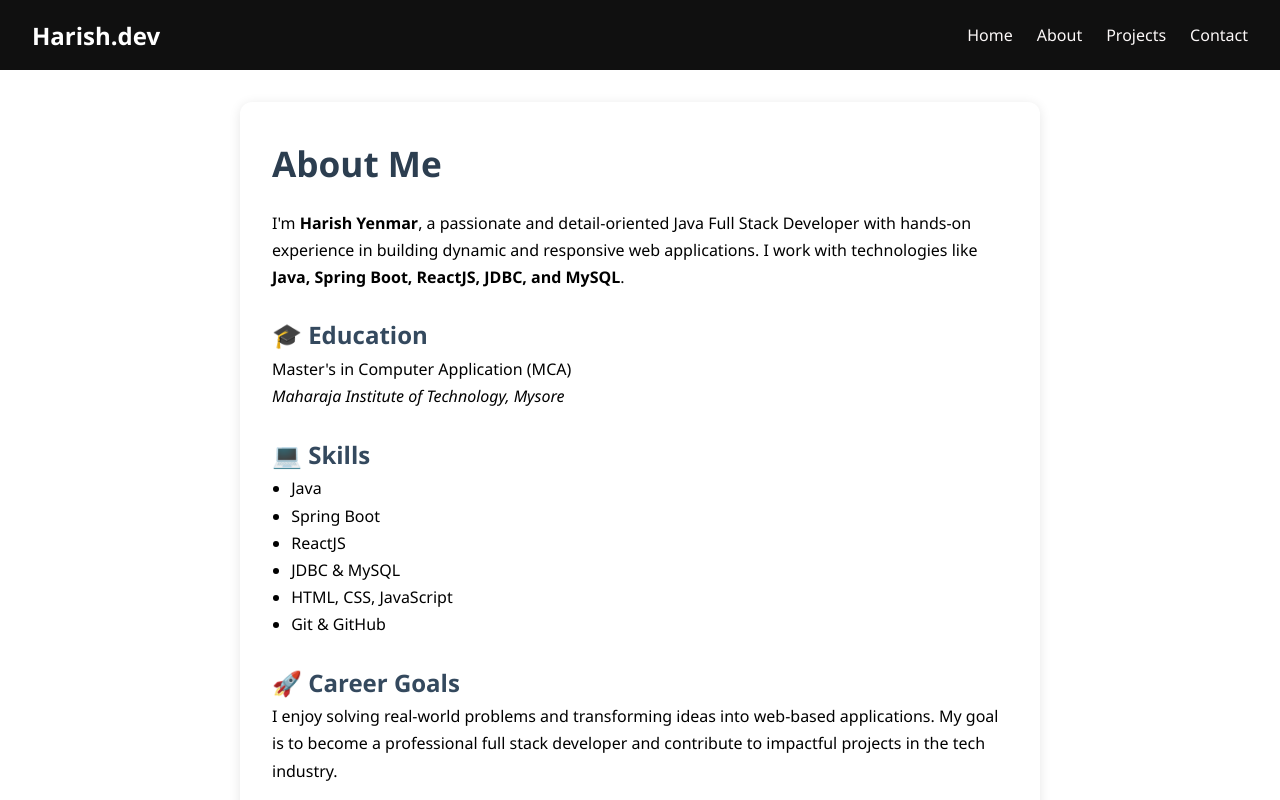
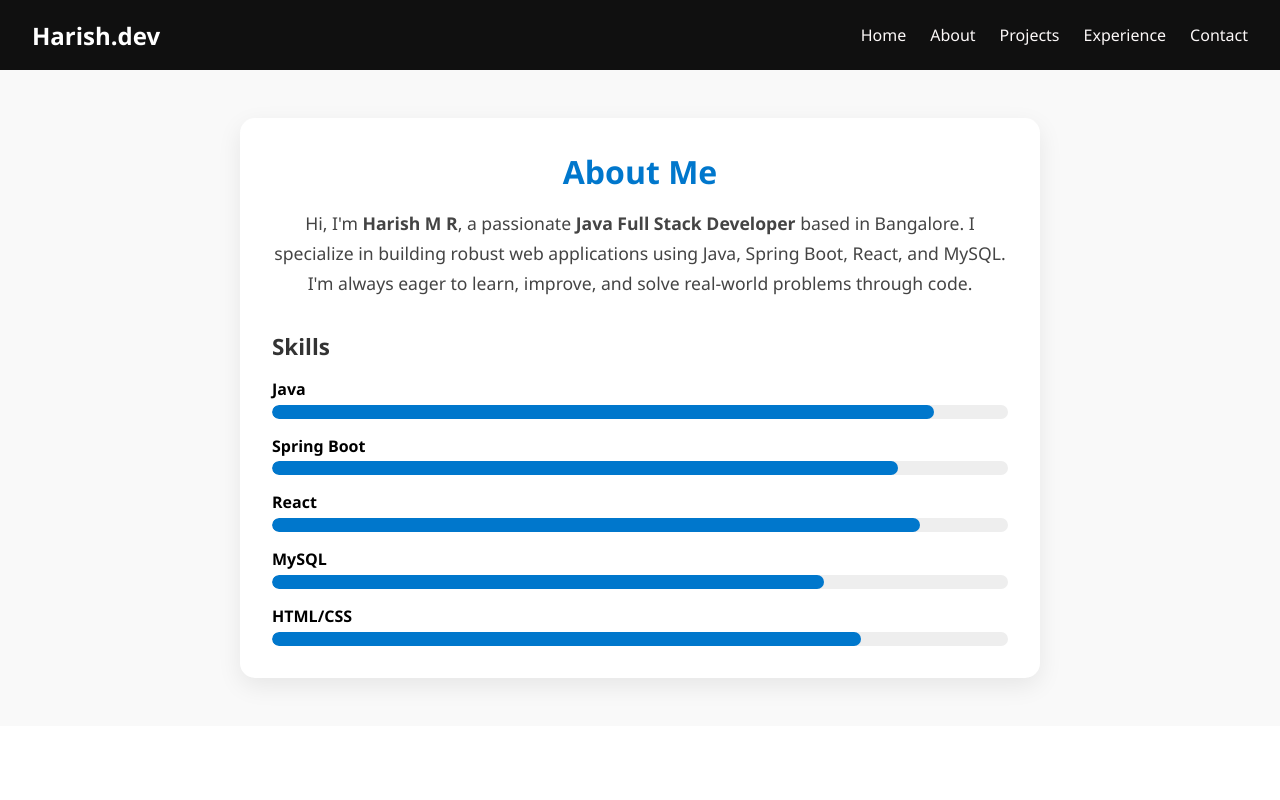
Before and after one commit to Harishmr2002/My-Portfolio, a React (Vite) app in the folder portfolio/: page /about in a window 1280 px wide. Shown: the top 800 px of the page. Built offline with nearby package versions, Linux system fonts and the light colour scheme.

Commit message:
Added Experience and Contact sections

```diff
--- a/portfolio/src/App.jsx
+++ b/portfolio/src/App.jsx
@@ -5,6 +5,7 @@ import About from "./pages/About";
 import Projects from "./pages/Projects";
 import Contact from "./pages/Contact";
 import Navbar from "./components/Navbar"; // ✅ You missed this import
+import Experience from "./pages/Experience";
 
 function App() {
   return (
@@ -14,6 +15,7 @@ function App() {
         <Route path="/" element={<Home />} />
         <Route path="/about" element={<About />} />
         <Route path="/projects" element={<Projects />} />
+        <Route path="/experience" element={<Experience />} />
         <Route path="/contact" element={<Contact />} />
       </Routes>
     </Router>
--- a/portfolio/src/components/Navbar.jsx
+++ b/portfolio/src/components/Navbar.jsx
@@ -33,7 +33,9 @@ function Navbar() {
               <NavLink to="/" className="nav-link" onClick={() => setMenuOpen(false)}>Home</NavLink>
               <NavLink to="/about" className="nav-link" onClick={() => setMenuOpen(false)}>About</NavLink>
               <NavLink to="/projects" className="nav-link" onClick={() => setMenuOpen(false)}>Projects</NavLink>
+              <NavLink to="/contact" className="nav-link" onClick={() => setMenuOpen(false)}>Experience</NavLink>
               <NavLink to="/contact" className="nav-link" onClick={() => setMenuOpen(false)}>Contact</NavLink>
+
             </div>
           )}
         </>
@@ -42,7 +44,9 @@ function Navbar() {
           <NavLink to="/" className="nav-link">Home</NavLink>
           <NavLink to="/about" className="nav-link">About</NavLink>
           <NavLink to="/projects" className="nav-link">Projects</NavLink>
+          <NavLink to="/experience" className="nav-link">Experience</NavLink>
           <NavLink to="/contact" className="nav-link">Contact</NavLink>
+
         </div>
       )}
     </nav>
--- a/portfolio/src/pages/About.css
+++ b/portfolio/src/pages/About.css
@@ -1,39 +1,79 @@
-.about-container {
-  max-width: 800px;
-  margin: 2rem auto;
-  padding: 2rem;
-  background-color: #ffffff;
-  border-radius: 12px;
-  box-shadow: 0 2px 12px rgba(0, 0, 0, 0.1);
-  line-height: 1.7;
+.about-section {
+  background: #f9f9f9;
+  padding: 3rem 1rem;
+  display: flex;
+  justify-content: center;
 }
 
-.about-container h1 {
-  font-size: 2.2rem;
-  margin-bottom: 1rem;
-  color: #2c3e50;
+.about-card {
+  background: white;
+  border-radius: 15px;
+  box-shadow: 0 8px 24px rgba(0, 0, 0, 0.08);
+  padding: 2rem;
+  max-width: 800px;
+  width: 100%;
 }
 
-.about-container h2 {
-  margin-top: 1.5rem;
-  color: #34495e;
+.title {
+  font-size: 2rem;
+  margin-bottom: 1rem;
+  color: #0077cc;
+  text-align: center;
 }
 
-.about-container ul {
-  padding-left: 1.2rem;
+.intro {
+  font-size: 1.1rem;
+  color: #444;
+  line-height: 1.7;
+  margin-bottom: 2rem;
+  text-align: center;
 }
 
-.resume-button {
-  display: inline-block;
-  margin-top: 2rem;
-  padding: 10px 20px;
-  background-color: #2e86de;
-  color: white;
-  text-decoration: none;
-  border-radius: 6px;
-  transition: background 0.3s ease;
+.subtitle {
+  font-size: 1.4rem;
+  margin-bottom: 1rem;
+  color: #333;
 }
 
-.resume-button:hover {
-  background-color: #1b4f72;
+.skills-grid {
+  display: flex;
+  flex-direction: column;
+  gap: 1rem;
 }
+
+.skill-box span {
+  font-weight: bold;
+  margin-bottom: 0.3rem;
+  display: inline-block;
+}
+
+.bar {
+  background: #eee;
+  border-radius: 20px;
+  overflow: hidden;
+  height: 14px;
+}
+
+.bar-fill {
+  height: 100%;
+  background: #0077cc;
+  border-radius: 20px;
+  width: 0;
+  animation: growBar 1s forwards;
+}
+
+.bar-fill.java { width: 90%; }
+.bar-fill.spring { width: 85%; }
+.bar-fill.react { width: 88%; }
+.bar-fill.mysql { width: 75%; }
+.bar-fill.html { width: 80%; }
+
+@keyframes growBar {
+  from { width: 0; }
+}
+
+@media (max-width: 768px) {
+  .about-card {
+    padding: 1.5rem;
+  }
+}
--- a/portfolio/src/pages/About.jsx
+++ b/portfolio/src/pages/About.jsx
@@ -1,48 +1,42 @@
 import React from "react";
 import "./About.css";
 
-const About = () => {
+function About() {
   return (
-    <div className="about-container">
-      <h1>About Me</h1>
-      <p>
-        I'm <strong>Harish Yenmar</strong>, a passionate and detail-oriented Java Full Stack Developer with hands-on experience in building dynamic and responsive web applications.
-        I work with technologies like <strong>Java, Spring Boot, ReactJS, JDBC, and MySQL</strong>.
-      </p>
+    <section className="about-section">
+      <div className="about-card">
+        <h2 className="title">About Me</h2>
 
-      <h2>🎓 Education</h2>
-      <p>
-        Master's in Computer Application (MCA) <br />
-        <em>Maharaja Institute of Technology, Mysore</em>
-      </p>
+        <p className="intro">
+          Hi, I'm <strong>Harish M R</strong>, a passionate <strong>Java Full Stack Developer</strong> based in Bangalore. I specialize in building robust web applications using Java, Spring Boot, React, and MySQL. I'm always eager to learn, improve, and solve real-world problems through code.
+        </p>
 
-      <h2>💻 Skills</h2>
-      <ul>
-        <li>Java</li>
-        <li>Spring Boot</li>
-        <li>ReactJS</li>
-        <li>JDBC & MySQL</li>
-        <li>HTML, CSS, JavaScript</li>
-        <li>Git & GitHub</li>
-      </ul>
-
-      <h2>🚀 Career Goals</h2>
-      <p>
-        I enjoy solving real-world problems and transforming ideas into web-based applications.
-        My goal is to become a professional full stack developer and contribute to impactful projects in the tech industry.
-      </p>
-
-      <h2>🎯 Hobbies</h2>
-      <p>
-        Apart from coding, I love exploring new tech tools, watching movies, and creating educational content on YouTube.
-      </p>
-
-      {/* Optional Resume Download */}
-      <a href="/Harish_Yenmar_Resume.pdf" download className="resume-button">
-        📄 Download Resume
-      </a>
-    </div>
+        <h3 className="subtitle">Skills</h3>
+        <div className="skills-grid">
+          <div className="skill-box">
+            <span>Java</span>
+            <div className="bar"><div className="bar-fill java"></div></div>
+          </div>
+          <div className="skill-box">
+            <span>Spring Boot</span>
+            <div className="bar"><div className="bar-fill spring"></div></div>
+          </div>
+          <div className="skill-box">
+            <span>React</span>
+            <div className="bar"><div className="bar-fill react"></div></div>
+          </div>
+          <div className="skill-box">
+            <span>MySQL</span>
+            <div className="bar"><div className="bar-fill mysql"></div></div>
+          </div>
+          <div className="skill-box">
+            <span>HTML/CSS</span>
+            <div className="bar"><div className="bar-fill html"></div></div>
+          </div>
+        </div>
+      </div>
+    </section>
   );
-};
+}
 
 export default About;
--- /dev/null
+++ b/portfolio/src/pages/Contact.css
@@ -0,0 +1,70 @@
+.contact-section {
+  padding: 3rem 2rem;
+  text-align: center;
+  background-color: #f9f9f9;
+  min-height: 80vh;
+}
+
+.contact-title {
+  font-size: 2.5rem;
+  margin-bottom: 0.5rem;
+  color: #0077cc;
+}
+
+.contact-subtitle {
+  font-size: 1.2rem;
+  color: #555;
+  margin-bottom: 2rem;
+}
+
+/* Contact Info */
+.contact-info {
+  margin-bottom: 2rem;
+  font-size: 1.1rem;
+  color: #333;
+}
+
+.contact-info a {
+  color: #0077cc;
+  text-decoration: none;
+}
+
+.contact-info a:hover {
+  text-decoration: underline;
+}
+
+/* Form */
+.contact-form {
+  max-width: 600px;
+  margin: 0 auto;
+  display: flex;
+  flex-direction: column;
+  gap: 1rem;
+}
+
+.contact-form input,
+.contact-form textarea {
+  padding: 1rem;
+  font-size: 1rem;
+  border-radius: 8px;
+  border: 1px solid #ccc;
+  width: 100%;
+  resize: vertical;
+}
+
+.contact-form button {
+  padding: 0.75rem;
+  background-color: #0077cc;
+  color: white;
+  font-size: 1.1rem;
+  font-weight: bold;
+  border: none;
+  border-radius: 8px;
+  cursor: pointer;
+  transition: 0.3s;
+}
+
+.contact-form button:hover {
+  background-color: #005fa3;
+  transform: scale(1.03);
+}
--- /dev/null
+++ b/portfolio/src/pages/Experience.css
@@ -0,0 +1,62 @@
+.experience-section {
+  padding: 3rem 1.5rem;
+  background-color: #f5f7fa;
+  color: #333;
+  font-family: 'Segoe UI', sans-serif;
+}
+
+.experience-title {
+  text-align: center;
+  font-size: 2.5rem;
+  margin-bottom: 2rem;
+  color: #0b3558;
+}
+
+.experience-item {
+  background: #ffffff;
+  border-left: 5px solid #0077cc;
+  padding: 1.5rem 2rem;
+  margin: 1.5rem auto;
+  max-width: 750px;
+  box-shadow: 0 4px 10px rgba(0, 0, 0, 0.05);
+  border-radius: 10px;
+  transition: transform 0.3s ease;
+}
+
+.experience-item:hover {
+  transform: translateY(-5px);
+}
+
+.experience-header {
+  display: flex;
+  justify-content: space-between;
+  align-items: center;
+  margin-bottom: 0.3rem;
+}
+
+.role {
+  font-size: 1.3rem;
+  font-weight: 600;
+  color: #0077cc;
+}
+
+.duration {
+  font-size: 0.95rem;
+  color: #666;
+}
+
+.company {
+  font-size: 1rem;
+  font-weight: 500;
+  margin-bottom: 1rem;
+  color: #333;
+}
+
+.experience-list {
+  padding-left: 1.2rem;
+  line-height: 1.7;
+}
+
+.experience-list li {
+  margin-bottom: 0.6rem;
+}
--- /dev/null
+++ b/portfolio/src/pages/Experience.jsx
@@ -0,0 +1,26 @@
+import React from "react";
+import "./Experience.css";
+
+function Experience() {
+  return (
+    <section className="experience-section">
+      <h2 className="experience-title">Professional Experience</h2>
+
+      <div className="experience-item">
+        <div className="experience-header">
+          <h3 className="role">Java Full Stack Intern</h3>
+          <span className="duration">Feb 2025 – Present</span>
+        </div>
+        <p className="company">Skyllx Technologies Pvt Ltd · Bengaluru</p>
+        <ul className="experience-list">
+          <li>Developed responsive web applications using Java, Spring Core/MVC, and MySQL.</li>
+          <li>Created RESTful APIs and integrated them with ReactJS frontend.</li>
+          <li>Explored Spring Boot and microservice concepts.</li>
+          <li>Collaborated in Agile environment, actively involved in code reviews and debugging.</li>
+        </ul>
+      </div>
+    </section>
+  );
+}
+
+export default Experience;
--- a/portfolio/src/pages/Home.css
+++ b/portfolio/src/pages/Home.css
@@ -13,13 +13,17 @@ body {
 .hero {
   display: flex;
   flex-wrap: wrap;
-  align-items: flex-start; /*  moves content upward */
-  justify-content: center;
+  align-items: center;
+  justify-content: space-between;
   padding: 3rem 2rem 2rem;
   background: linear-gradient(to right, #fdfbfb, #ebedee);
   min-height: 90vh;
   gap: 2rem;
   animation: fadeInPage 0.8s ease-in-out;
+
+  /* Centered layout */
+  max-width: 1200px;
+  margin: 0 auto;
 }
 
 /* Animations */
@@ -56,15 +60,13 @@ body {
 
 /* Hero Text */
 .hero-text {
-  margin-top: 10px;
   flex: 1;
   max-width: 600px;
   animation: fadeInUp 1s ease-out forwards;
-  margin-top: 20px;
 }
 
 .hero-text h1 {
-  font-size: 3rem;
+  font-size: clamp(2rem, 5vw, 3rem);
   margin-bottom: 0.5rem;
 }
 
@@ -73,13 +75,13 @@ body {
 }
 
 .hero-text h2 {
-  font-size: 1.8rem;
+  font-size: clamp(1.4rem, 3vw, 1.8rem);
   color: #555;
   margin-bottom: 1rem;
 }
 
 .hero-text p {
-  font-size: 1.1rem;
+  font-size: clamp(1rem, 2vw, 1.1rem);
   line-height: 1.6;
   color: #333;
   margin-bottom: 2rem;
@@ -139,14 +141,6 @@ body {
     align-items: center;
   }
 
-  .hero-text h1 {
-    font-size: 2.2rem;
-  }
-
-  .hero-text h2 {
-    font-size: 1.4rem;
-  }
-
   .hero-image img {
     height: auto;
     width: 250px;
--- a/portfolio/src/pages/Home.jsx
+++ b/portfolio/src/pages/Home.jsx
@@ -1,6 +1,6 @@
 import React from "react";
 import "./Home.css";
-import myPhoto from "../assets/ME.jpeg"; // image inside src/assets
+import myPhoto from "../assets/ME.jpeg"; // Image inside src/assets
 
 function Home() {
   return (
```
Also changed, not shown: portfolio/src/components/ProjectsSection.jsx (added, +41 -0 lines), portfolio/src/pages/Contact.jsx (+41 -6 lines), portfolio/src/pages/ProjectsCard.jsx (deleted, +0 -17 lines).
